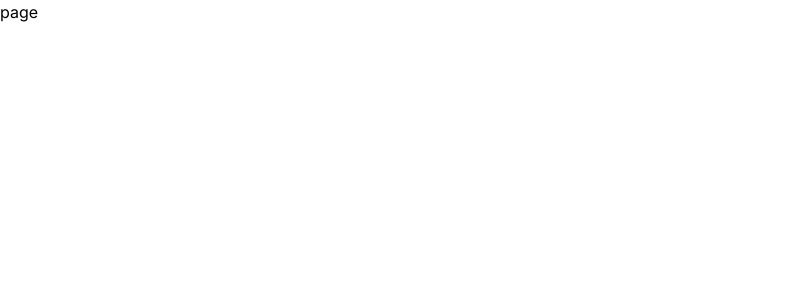
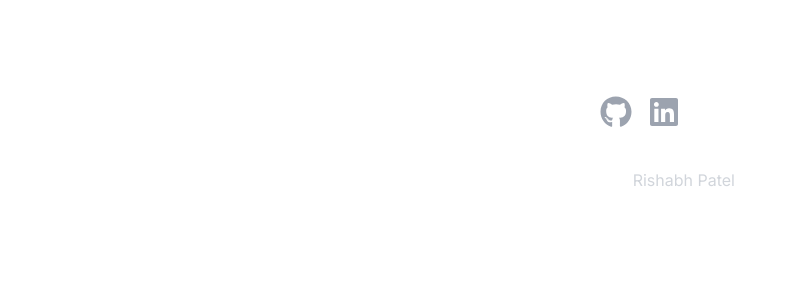
Before and after one commit to Lord-Rishabh/Portfolio, a Next.js app: page /Components/Footer in a window 1280 px wide. Shown: the top 300 px of the page, without its empty margins (0-796 px from the left). Built offline with nearby package versions, Linux system fonts and the light colour scheme.

Commit message:
React-scroll Implemented

```diff
--- a/app/Components/About Me/page.tsx
+++ b/app/Components/About Me/page.tsx
@@ -87,7 +87,7 @@ const AboutSection = () => {
   };
 
   return (
-    <div className="pt-10">
+    <div className="pt-10" id="#about">
 
       <LazyMotion features={domAnimation}>
         <section className="text-white" id="about">
--- /dev/null
+++ b/app/Components/Footer/ScrollTop.tsx
@@ -0,0 +1,18 @@
+import Link from "next/link";
+import { IoIosArrowDropup } from "react-icons/io";
+
+export function ScrollTop() {
+  const onClick = () => {
+    // Scroll to the top of the document
+    window.scrollTo({ top: 0, behavior: 'smooth' });
+  };
+
+  return (
+    <Link href="#intro" onClick={onClick} aria-label="Scroll to top" className="relative flex group">
+      <IoIosArrowDropup size={28} />
+      <span className="group-hover:opacity-100 group-focus-within:opacity-100 transition-opacity bg-gray-800 text-sm text-gray-100 rounded-md absolute left-1/2 -translate-x-1/2 translate-y-full opacity-0 mt-3 mx-auto px-2 w-max">
+        Scroll to top
+      </span>
+    </Link>
+  );
+}
--- a/app/Components/Footer/page.tsx
+++ b/app/Components/Footer/page.tsx
@@ -1,9 +1,46 @@
 import React from 'react'
+import { FaGithub, FaLinkedin } from "react-icons/fa";
+import { ScrollTop } from './ScrollTop';
+const Footer = () => {
+  return (
+    <footer className="p-10 text-white" id="#contact">
+      <div className="p-10 bg-footer rounded-besar ">
 
-const page = () => {
-  return (
-    <div>page</div>
+        <div className="py-2"></div>
+
+        {/* Github and LinkedIn Icon */}
+        <div className="text-center flex items-center justify-center ">
+          <a
+            href="https://github.com/your-github-username"
+            target="_blank"
+            rel="noopener noreferrer"
+            className="text-gray-400 hover:text-white pr-4"
+          >
+            <FaGithub size={32} />
+          </a>
+
+          <a
+            href="https://www.linkedin.com/in/your-linkedin-profile"
+            target="_blank"
+            rel="noopener noreferrer"
+            className="text-gray-400 hover:text-white"
+          >
+            <FaLinkedin size={32} />
+          </a>
+        </div>
+        <div className="py-1"></div>
+
+        <div className="text-center ">
+          <p className='py-1'>Email : rishabhptl2003@gmail.com</p>
+          <span className="">Created by</span> <span className='text-gray-300'>Rishabh Patel</span>
+        </div>
+
+      </div>
+      <div className="flex justify-center pt-5">
+        <ScrollTop />
+      </div>
+    </footer>
   )
 }
 
-export default page
+export default Footer
--- a/app/Components/Introduction/page.tsx
+++ b/app/Components/Introduction/page.tsx
@@ -87,8 +87,22 @@ const WelcomeSection = () => {
 							}}
 						>
 							<button type="button" className="text-white bg-[#50dfa8] font-semibold rounded-full text-lg max-md:text-sm px-5 py-2.5 text-center mr-4 ">Get my CV</button>
-							<FaGithub className="mr-2" size={32}/>
-							<FaLinkedin className="ml-2"size={32}/>
+							<a
+								href="https://github.com/your-github-username"
+								target="_blank"
+								rel="noopener noreferrer"
+								className="text-gray-400 hover:text-white pr-4"
+							>
+								<FaGithub size={32} />
+							</a>
+							<a
+								href="https://www.linkedin.com/in/your-linkedin-profile"
+								target="_blank"
+								rel="noopener noreferrer"
+								className="text-gray-400 hover:text-white"
+							>
+								<FaLinkedin size={32} />
+							</a>
 						</div>
 					</div>
 					<Image className='w-auto xl:h-4/5 xl:absolute bottom-0 right-20 max-md:order-first' src='/images/photo.png' height={200} width={300} alt='cart Image' />
--- a/app/Components/Projects/page.tsx
+++ b/app/Components/Projects/page.tsx
@@ -84,7 +84,7 @@ const ProjectsSection = () => {
   };
 
   return (
-    <div className="gap-8 items-center py-8 px-4 xl:gap-16 sm:py-16 xl:px-16 ">
+    <div className="gap-8 items-center py-8 px-4 xl:gap-16 sm:py-16 xl:px-16 " id="#projects">
       <section id="projects">
         <div className=" flex items-center ">
           <h2 className="text-4xl font-bold text-white
--- a/app/Components/Technologies/page.tsx
+++ b/app/Components/Technologies/page.tsx
@@ -1,6 +1,6 @@
 "use client";
 import { useRef } from "react";
-import { LazyMotion, domAnimation, useInView } from "framer-motion";
+import { useInView } from "framer-motion";
 import { TECHNOLOGIES } from "./technology";
 
 const TechnologiesSection = () => {
@@ -10,13 +10,13 @@ const TechnologiesSection = () => {
     const isStackInView = useInView(stackRef, { once: true });
 
     return (
-        <div className="text-white gap-8 items-center py-8 px-4 xl:gap-16 sm:py-16 xl:px-16">
+        <div className="text-white gap-8 items-center py-8 px-4 xl:gap-16 sm:py-16 xl:px-16" id="#technology">
             <div className=" flex items-center ">
                 <h2 className="text-4xl font-bold text-white
           mb-4 "><span className="text-4xl text-[#50dfa8]">Tech</span>nologies&nbsp;</h2>
                 <div className="flex-1 border-b border-solid border-gray-300"></div>
             </div>
-            <section id="tech" className="section">
+            <section id="tech" className="section pb-10">
                 <p
                     ref={textRef}
                     className="my-5 text-2xl"
--- a/app/Components/Technologies/technology.tsx
+++ b/app/Components/Technologies/technology.tsx
@@ -24,8 +24,8 @@ export const TECHNOLOGIES = [
 			{ name: "Next", icon: <TbBrandNextjs size={37} /> },
 			{ name: "ExpressJs", icon: <SiExpress size={37} /> },
 			{ name: "NodeJs", icon: <FaNodeJs size={37} /> },
+			{ name: "Bootstrap", icon: <BsBootstrap size={37} /> },
 			{ name: "Tailwind CSS", icon: <TbBrandTailwind size={37} /> },
-			{ name: "Bootstrap", icon: <BsBootstrap size={37} /> },
 
 		]
 	},
@@ -33,8 +33,8 @@ export const TECHNOLOGIES = [
 		category: "Databases",
 		items: [
 			{ name: "SQL", icon: <TbFileTypeSql  size={37} /> },
+			{ name: "MySQL", icon: <SiMysql  size={37} /> },
 			{ name: "MongoDB", icon: <SiMongodb  size={37} /> },
-			{ name: "MySQL", icon: <SiMysql  size={37} /> },
 		]
 	},
 	{
@@ -45,8 +45,8 @@ export const TECHNOLOGIES = [
 			{ name: "Postman", icon: <SiPostman size={37} /> },
 			{ name: "Vercel", icon: <IoLogoVercel size={37} /> },
 			{ name: "Anaconda", icon: <SiAnaconda size={37} /> },
-			{ name: "Jupyter Notebook", icon: <SiJupyter size={37} /> },
 			{ name: "VsCode", icon: <DiVisualstudio size={37} /> },
+			{ name: "Jupyter", icon: <SiJupyter size={37} /> },
 		]
 	}
 ];
--- a/app/page.tsx
+++ b/app/page.tsx
@@ -4,7 +4,7 @@ import Navbar from "./Components/Navbar/page";
 import AboutMe from "./Components/About Me/page";
 import ProjectsSection from "./Components/Projects/page";
 import TechnologiesSection from "./Components/Technologies/page";
-
+import Footer from "./Components/Footer/page";
 export default function Page() {
     return (
         <div className="bg-[#232332] font-sans ">
@@ -19,6 +19,7 @@ export default function Page() {
             <div className="overflow-hidden p-5">
                 <TechnologiesSection />
             </div>
+            <Footer/>
         </div>
     );
 }
--- a/package.json
+++ b/package.json
@@ -26,6 +26,8 @@
     "react-dom": "^18",
     "react-error-boundary": "^4.0.12",
     "react-icons": "^5.0.1",
+    "react-intersection-observer": "^9.5.3",
+    "react-scroll": "^1.9.0",
     "sharp": "^0.33.2",
     "swr": "^2.2.4",
     "typewriter-effect": "^2.21.0",
@@ -35,6 +37,7 @@
     "@types/node": "^20",
     "@types/react": "^18",
     "@types/react-dom": "^18",
+    "@types/react-scroll": "^1.8.10",
     "autoprefixer": "^10.0.1",
     "eslint": "^8",
     "eslint-config-next": "14.0.4",
```
Also changed, not shown: app/Components/Navbar/page.tsx (+8 -7 lines), app/globals.css (line endings or trailing spaces), 1 other file (tests, documents, lock files or other folders). Lines whose indentation alone changed are shown as unchanged.
